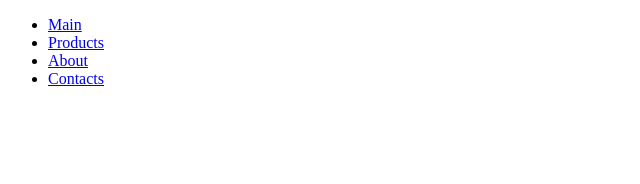
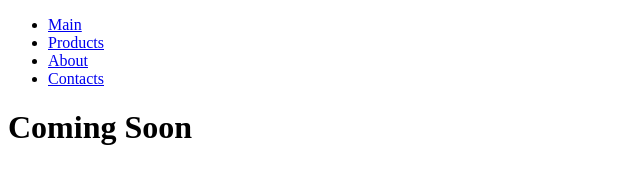
Before and after one commit to Ponch00/08_06, a plain HTML site: page index.html in a window 1280 px wide. Shown: the whole page, without its empty margins (0-640 px from the left). Drawn offline with Linux system fonts and the light colour scheme.

Commit message:
feat: add content

```diff
--- a/index.html
+++ b/index.html
@@ -19,5 +19,8 @@
       </ul>
     </nav>
   </header>
+  <div class="content">
+    <h1>Coming Soon</h1>
+  </div>
 </body>
 </html>
```
